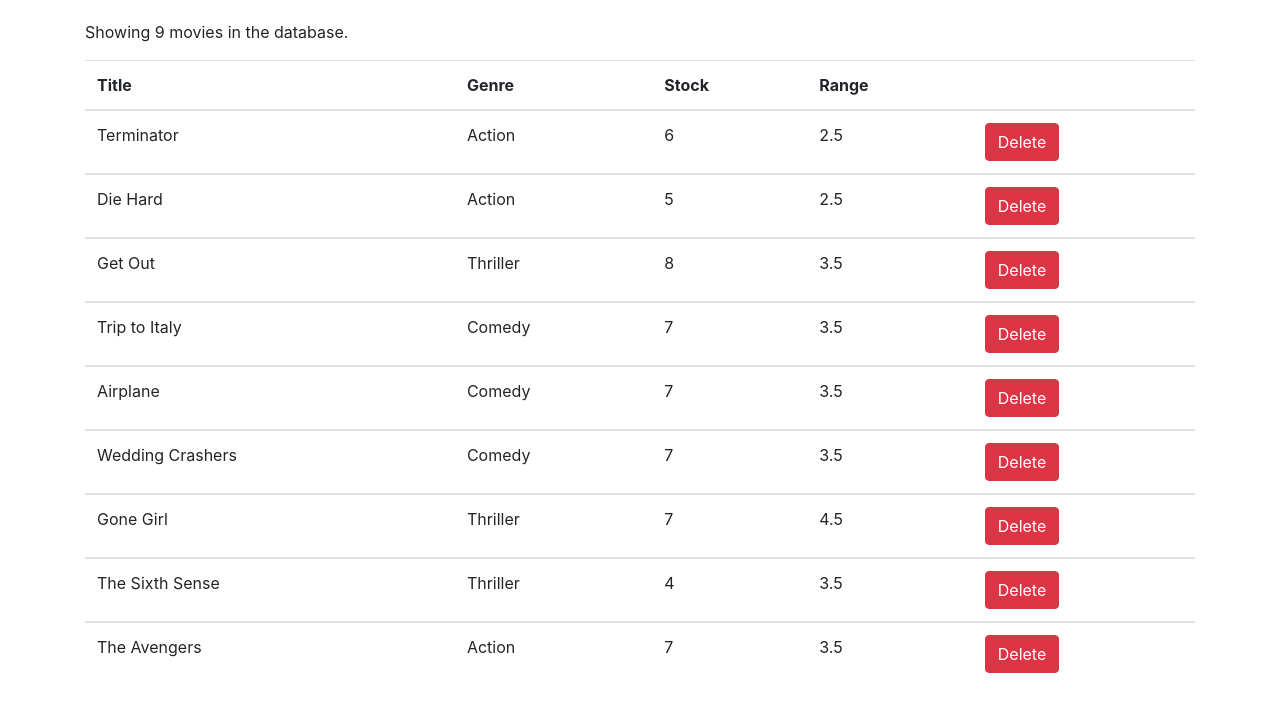
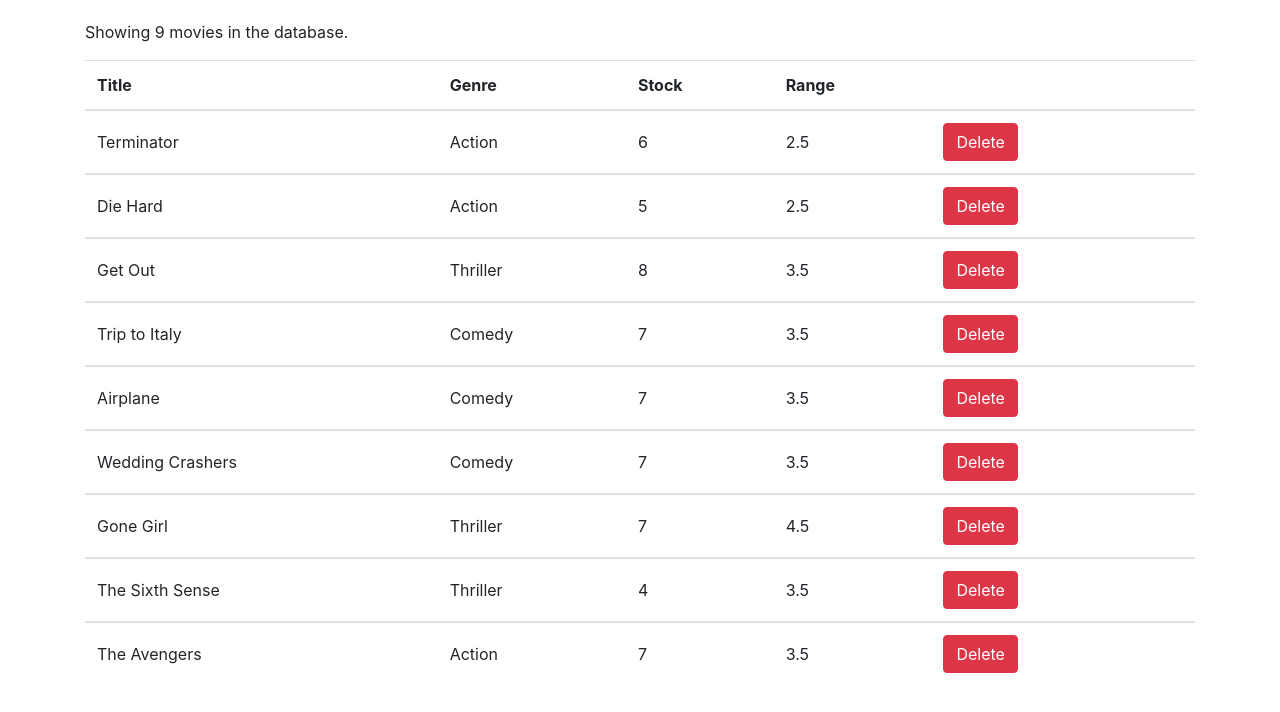
Before and after one commit to kboul/display-and-delete-movies, a React (Create React App) app: page / in a window 1280 px wide. Shown: the top 712 px of the page. Built offline with nearby package versions, Linux system fonts and the light colour scheme.

Commit message:
Align table td on the middle

```diff
--- /dev/null
+++ b/src/components/Movies/Movies.css
@@ -0,0 +1,3 @@
+.table tr td {
+    vertical-align: middle;
+}
--- a/src/components/Movies/Movies.js
+++ b/src/components/Movies/Movies.js
@@ -1,5 +1,6 @@
 import React, { Component } from 'react'
 import { getMovies } from '../../services/fakeMovieService';
+import './Movies.css';
 
 export default class Movies extends Component {
     state = {
@@ -22,6 +23,7 @@
                     <th scope="col">Stock</th>
                     <th scope="col">Range</th>
                     <th></th>
+                    <th></th>
                 </tr>
             </thead>
         )
@@ -36,7 +38,7 @@
                     {this.state.movies.map(movie => {
                         return (
                             <tbody key={movie._id}>
-                                <tr >
+                                <tr>
                                     <td>{movie.title}</td>
                                     <td>{movie.genre.name}</td>
                                     <td>{movie.numberInStock}</td>
```
